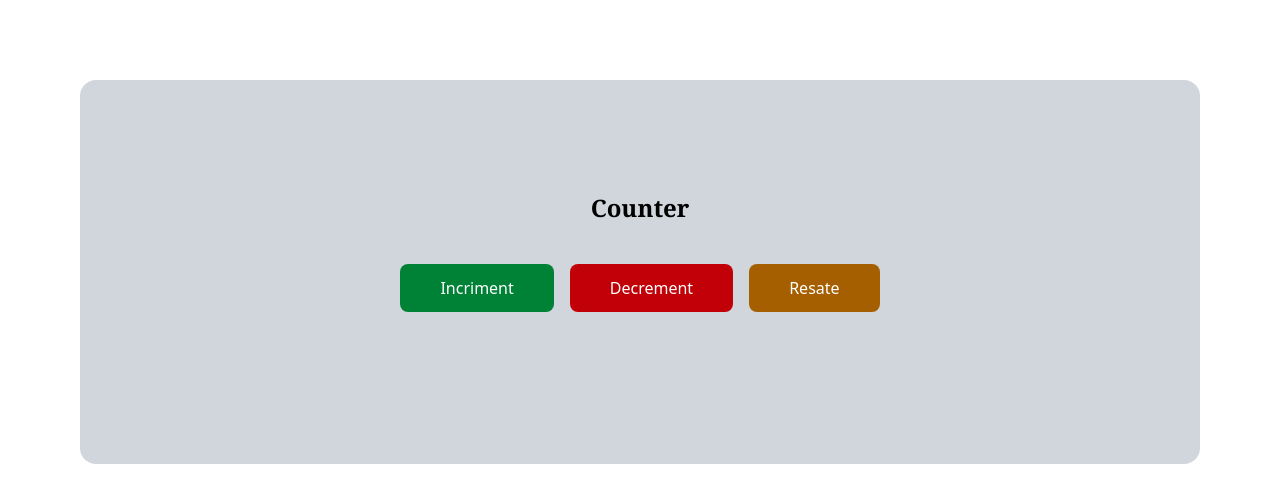
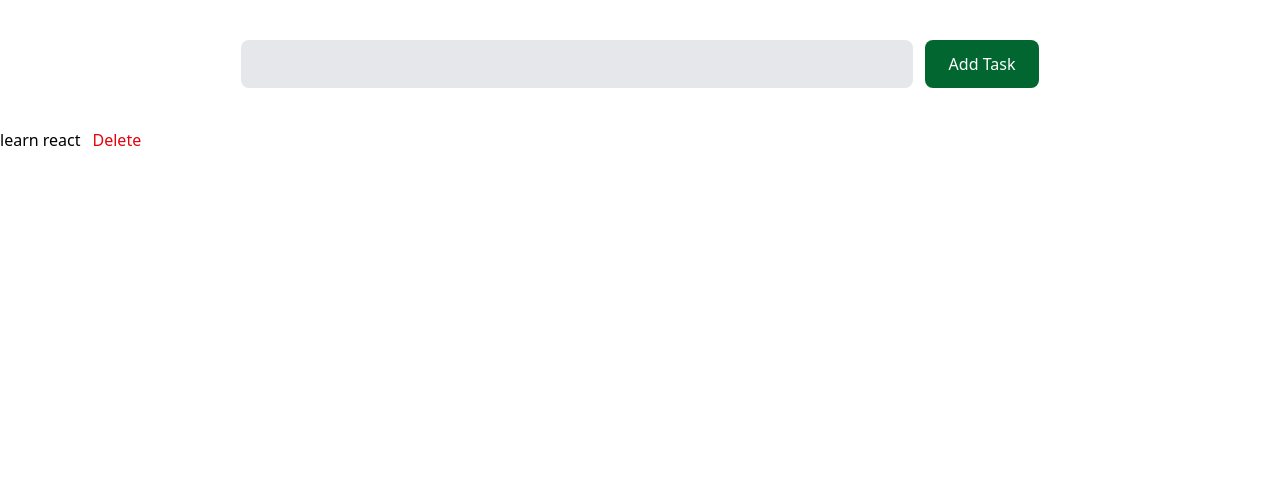
Before and after one commit to Sumeyahassen/mobile-app, a React (Vite) app in the folder react/first/: page / in a window 1280 px wide. Shown: the top 502 px of the page. Built offline with nearby package versions, Linux system fonts and the light colour scheme.

Commit message:
the add button to work correctly

```diff
--- a/react/first/src/App.jsx
+++ b/react/first/src/App.jsx
@@ -5,6 +5,7 @@ import UserProfile from "./components/UserProfile";
 import FiveStare from "./components/FiveStare";
 import Product from "./components/Product";
 import Counter from "./components/Counter";
+import Todo from "./components/Todo";
 
 function App() {
   const prodact={
@@ -47,7 +48,8 @@ rating={prodact.rating}
 isOnSale={prodact.isOnSale?"yes":"no"}
 descountPercentage={prodact.descountPercentage}
 /> */}
-<Counter/>
+{/* <Counter/> */}
+<Todo/>
     </div>
   );
 }
--- a/react/first/src/components/Todo.jsx
+++ b/react/first/src/components/Todo.jsx
@@ -4,14 +4,58 @@
 // Delete items
 // Show total/completed count
 // Filter (all/active/completed)
-import React from 'react'
+import React, { useState } from "react";
 
 function Todo() {
+  const [tasks, setTasks] = useState(["learn react"]);
+  const [newTask, setNewTask] = useState("");
+
+  // control add tasks
+  const addTask = () => {
+    if (newTask.trim() !== "") {
+      setTasks([...tasks,newTask]);
+      setNewTask("");
+    }
+    else{
+      alert("enter task")
+    }
+  };
+
+  const deleteTask = (index) => {
+
+  };
+
   return (
     <div>
-
+      <div className="flex gap-3 justify-center items-center py-10">
+        <input
+          className="bg-gray-200 px-6 py-3 w-2xl rounded-lg"
+          type="text"
+          value={newTask}
+          onChange={(e) => setNewTask(e.target.value)}
+        />
+        {/* Add new todo items */}
+        <button
+          onClick={addTask}
+          className="bg-green-800 text-white px-6 py-3 rounded-lg border-black"
+        >
+          Add Task
+        </button>
+      </div>
+      <div className="">
+        {/*  */}
+        {tasks.map((task, index) => (
+          <div key={index} className="flex items-center gap-3">
+            <p className="">{task}</p>
+            <button onClick={() => deleteTask(index)} className="text-red-600">
+              Delete
+            </button>
+          </div>
+        ))}
+        {/* Mark as complete/incomplete*/}
+      </div>
     </div>
-  )
+  );
 }
 
-export default Todo
+export default Todo;
```
